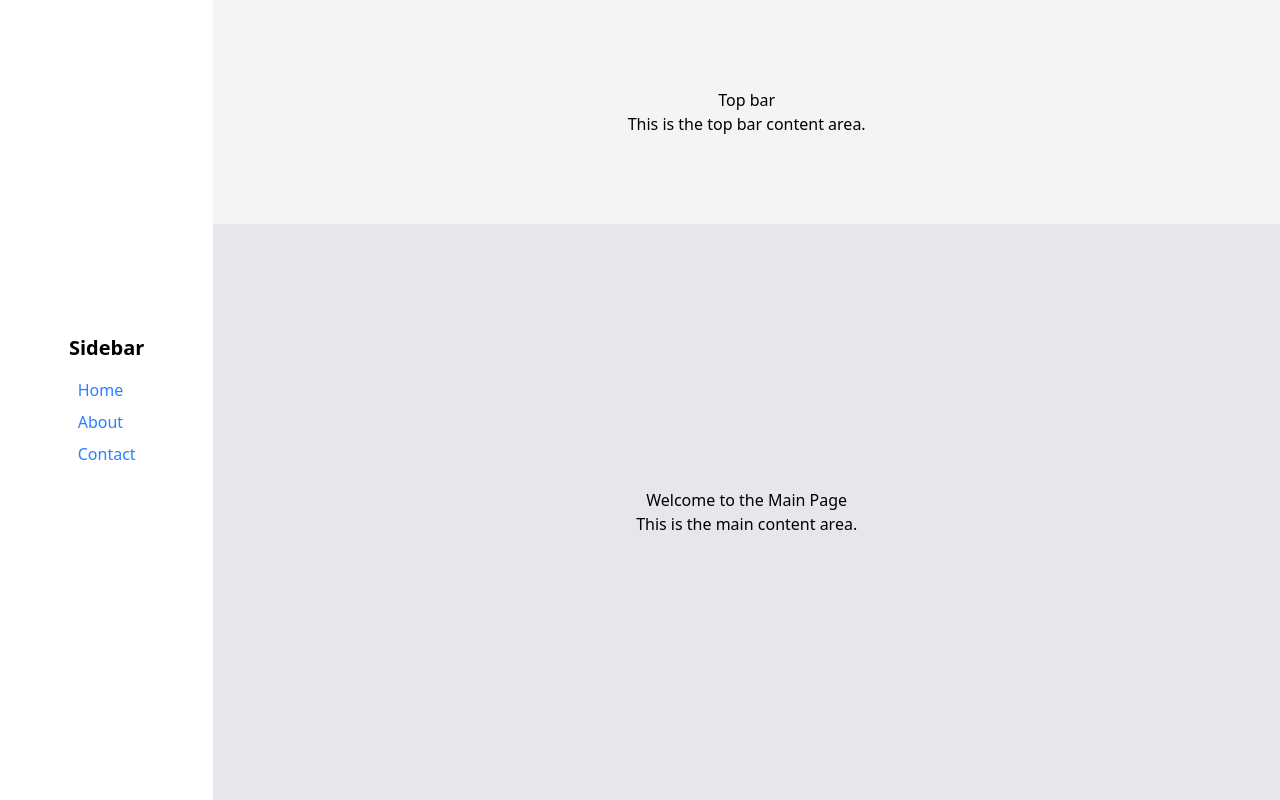
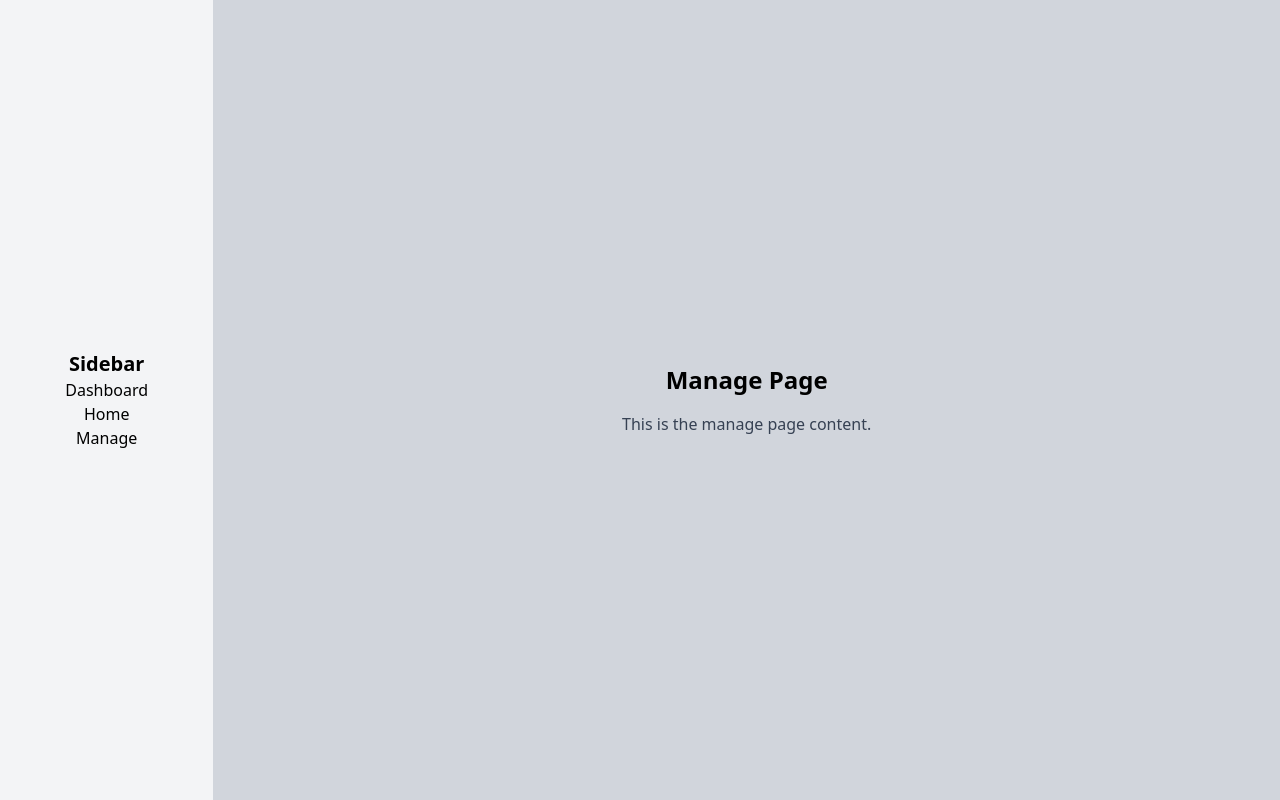
Before and after one commit to hazimba/asset-mc, a React app: page /manage in a window 1280 px wide. Built offline with nearby package versions, Linux system fonts and the light colour scheme; the HTML template or start-up script is replaced by a standard one.

Commit message:
sidebar and options morkup

```diff
--- a/package.json
+++ b/package.json
@@ -12,10 +12,13 @@
   },
   "dependencies": {
     "@tailwindcss/cli": "^4.1.8",
+    "@types/react-router-dom": "^5.3.3",
     "antd": "^5.26.0",
     "react": "^19.1.0",
     "react-dom": "^19.1.0",
-    "tailwindcss": "^4.1.8"
+    "react-router-dom": "^7.6.2",
+    "tailwindcss": "^4.1.8",
+    "zustand": "^5.0.5"
   },
   "devDependencies": {
     "@eslint/compat": "^1.2.8",
--- a/src/App.tsx
+++ b/src/App.tsx
@@ -1,11 +1,26 @@
-import Mainpage from './components/Mainpage';
+import { Route, BrowserRouter as Router, Routes } from "react-router-dom";
+import HomePage from "./components/home";
+import Mainpage from './components/mainpage';
 import './output.css';
-
-
+import Manage from "./components/manage";
 
 const App = () => {
   return (
-    <Mainpage />
+    <div className="flex">
+    <div className="flex flex-col items-center justify-center w-64 bg-gray-100 min-h-screen">
+      <h2 className="text-xl font-bold">Sidebar</h2>
+      <a href="/">Dashboard</a>
+      <a href="/home">Home</a>
+      <a href="/manage">Manage</a>
+    </div>
+    <Router>
+      <Routes>
+        <Route path="/" element={<Mainpage />} />
+        <Route path="/home" element={<HomePage />} />
+        <Route path="/manage" element={<Manage />} />
+      </Routes>
+    </Router>
+    </div>
   );
 };
 
--- a/src/components/Mainpage/Dashboard.tsx
+++ /dev/null
@@ -1,15 +0,0 @@
-const Dashboard = () => {
-  return (
-    <div className="flex flex-col w-full h-screen">
-        <div className="flex flex-col flex-auto items-center justify-center bg-gray-100">
-        <h1>Top bar</h1>
-        <p>This is the top bar content area.</p>
-      </div>
-      <div className="flex flex-col flex-auto items-center h-1/2 justify-center bg-gray-200">
-        <h1>Welcome to the Main Page</h1>
-        <p>This is the main content area.</p>
-      </div>
-    </div>
-  );
-};
-export default Dashboard;
--- a/src/components/Mainpage/Sidebar.tsx
+++ /dev/null
@@ -1,25 +0,0 @@
-const Sidebar = () => {
-  return (
-    <div className="flex flex-col items-center justify-center min-h-screen w-64">
-      <h2 className="text-xl font-bold mb-4">Sidebar</h2>
-      <ul className="space-y-2">
-        <li>
-          <a href="#home" className="text-blue-500 hover:underline">
-            Home
-          </a>
-        </li>
-        <li>
-          <a href="#about" className="text-blue-500 hover:underline">
-            About
-          </a>
-        </li>
-        <li>
-          <a href="#contact" className="text-blue-500 hover:underline">
-            Contact
-          </a>
-        </li>
-      </ul>
-    </div>
-  );
-};
-export default Sidebar;
--- a/src/components/Mainpage/index.tsx
+++ b/src/components/Mainpage/index.tsx
@@ -1,11 +1,11 @@
-import Dashboard from './Dashboard';
-import Sidebar from './Sidebar';
-
 const Mainpage = () => {
   return (
-    <div className="flex">
-      <Sidebar />
-      <Dashboard />
+    <div className="flex flex-row w-full h-screen justify-center items-center">
+      <div>This is Dashboard</div>
+      <div>
+        <div>Search</div>
+        <div></div>
+      </div>
     </div>
   );
 };
--- /dev/null
+++ b/src/components/home/index.tsx
@@ -0,0 +1,9 @@
+const HomePage = () => {
+  return (
+    <div className="flex flex-col items-center justify-center min-h-screen w-full bg-gray-200">
+      <h1 className="text-3xl font-bold">Home Page</h1>
+      <p className="text-lg">Welcome to the home page!</p>
+    </div>
+  );
+};
+export default HomePage;
--- /dev/null
+++ b/src/components/manage/index.tsx
@@ -0,0 +1,11 @@
+
+
+const Manage = () => {
+  return (
+    <div className="flex flex-col items-center justify-center w-full h-screen bg-gray-300">
+      <h1 className="text-2xl font-bold mb-4">Manage Page</h1>
+      <p className="text-gray-700">This is the manage page content.</p>
+    </div>
+  );
+}
+export default Manage;
--- a/src/output.css
+++ b/src/output.css
@@ -12,7 +12,10 @@
     --color-blue-600: oklch(54.6% 0.245 262.881);
     --color-gray-100: oklch(96.7% 0.003 264.542);
     --color-gray-200: oklch(92.8% 0.006 264.531);
+    --color-gray-300: oklch(87.2% 0.01 258.338);
+    --color-gray-500: oklch(55.1% 0.027 264.364);
     --color-gray-700: oklch(37.3% 0.034 259.733);
+    --color-white: #fff;
     --spacing: 0.25rem;
     --text-lg: 1.125rem;
     --text-lg--line-height: calc(1.75 / 1.125);
@@ -20,6 +23,8 @@
     --text-xl--line-height: calc(1.75 / 1.25);
     --text-2xl: 1.5rem;
     --text-2xl--line-height: calc(2 / 1.5);
+    --text-3xl: 1.875rem;
+    --text-3xl--line-height: calc(2.25 / 1.875);
     --text-4xl: 2.25rem;
     --text-4xl--line-height: calc(2.5 / 2.25);
     --font-weight-bold: 700;
@@ -173,11 +178,20 @@
   }
 }
 @layer utilities {
+  .mx-2 {
+    margin-inline: calc(var(--spacing) * 2);
+  }
+  .mt-2 {
+    margin-top: calc(var(--spacing) * 2);
+  }
   .mt-4 {
     margin-top: calc(var(--spacing) * 4);
   }
   .mt-10 {
     margin-top: calc(var(--spacing) * 10);
+  }
+  .mb-2 {
+    margin-bottom: calc(var(--spacing) * 2);
   }
   .mb-4 {
     margin-bottom: calc(var(--spacing) * 4);
@@ -206,6 +220,9 @@
   .min-h-screen {
     min-height: 100vh;
   }
+  .\!w-64 {
+    width: calc(var(--spacing) * 64) !important;
+  }
   .w-32 {
     width: calc(var(--spacing) * 32);
   }
@@ -221,6 +238,9 @@
   .flex-auto {
     flex: auto;
   }
+  .flex-grow {
+    flex-grow: 1;
+  }
   .border-collapse {
     border-collapse: collapse;
   }
@@ -229,6 +249,9 @@
   }
   .flex-col {
     flex-direction: column;
+  }
+  .flex-row {
+    flex-direction: row;
   }
   .items-center {
     align-items: center;
@@ -243,9 +266,15 @@
       margin-block-end: calc(calc(var(--spacing) * 2) * calc(1 - var(--tw-space-y-reverse)));
     }
   }
+  .rounded {
+    border-radius: 0.25rem;
+  }
   .border {
     border-style: var(--tw-border-style);
     border-width: 1px;
+  }
+  .bg-blue-500 {
+    background-color: var(--color-blue-500);
   }
   .bg-gray-100 {
     background-color: var(--color-gray-100);
@@ -253,9 +282,31 @@
   .bg-gray-200 {
     background-color: var(--color-gray-200);
   }
+  .bg-gray-300 {
+    background-color: var(--color-gray-300);
+  }
+  .bg-gray-500 {
+    background-color: var(--color-gray-500);
+  }
+  .p-4 {
+    padding: calc(var(--spacing) * 4);
+  }
+  .px-4 {
+    padding-inline: calc(var(--spacing) * 4);
+  }
+  .py-1 {
+    padding-block: calc(var(--spacing) * 1);
+  }
+  .py-4 {
+    padding-block: calc(var(--spacing) * 4);
+  }
   .text-2xl {
     font-size: var(--text-2xl);
     line-height: var(--tw-leading, var(--text-2xl--line-height));
+  }
+  .text-3xl {
+    font-size: var(--text-3xl);
+    line-height: var(--tw-leading, var(--text-3xl--line-height));
   }
   .text-4xl {
     font-size: var(--text-4xl);
@@ -284,6 +335,9 @@
   }
   .text-red-600 {
     color: var(--color-red-600);
+  }
+  .text-white {
+    color: var(--color-white);
   }
   .underline {
     text-decoration-line: underline;
--- /dev/null
+++ b/src/store/activePage.tsx
@@ -0,0 +1,18 @@
+import { create } from 'zustand'
+import { persist } from 'zustand/middleware'
+
+interface ActivePageState {
+  activePage: string;
+  setActivePage: (page: string) => void;
+}
+export const useActivePageStore = create<ActivePageState>()(
+  persist(
+    (set) => ({
+      activePage: '', // Default active page
+      setActivePage: (page: string) => set({ activePage: page }),
+    }),
+    {
+      name: 'active-page-storage', // Name of the storage key
+    }
+  )
+);
```
Also changed, not shown: 1 other file (tests, documents, lock files or other folders).
